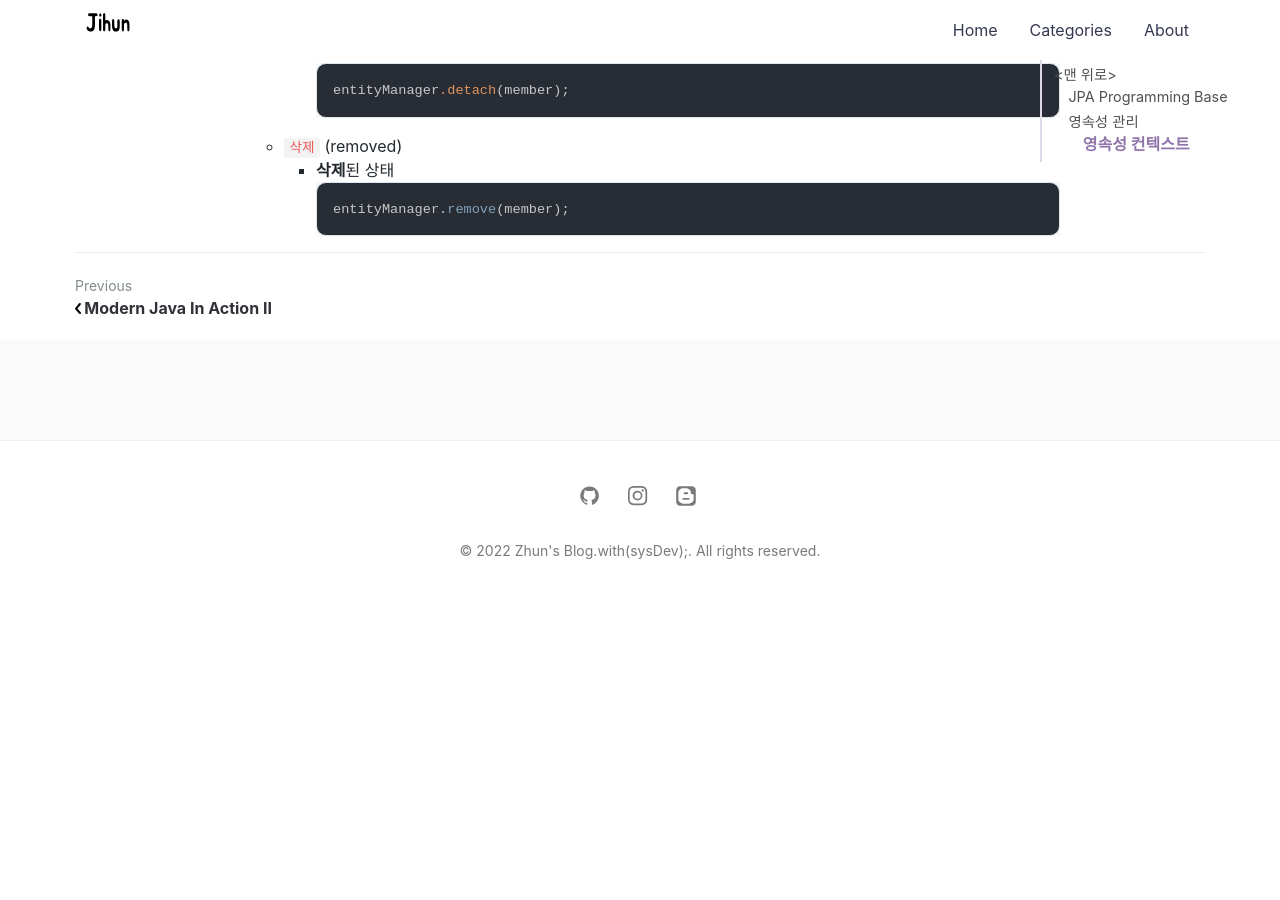
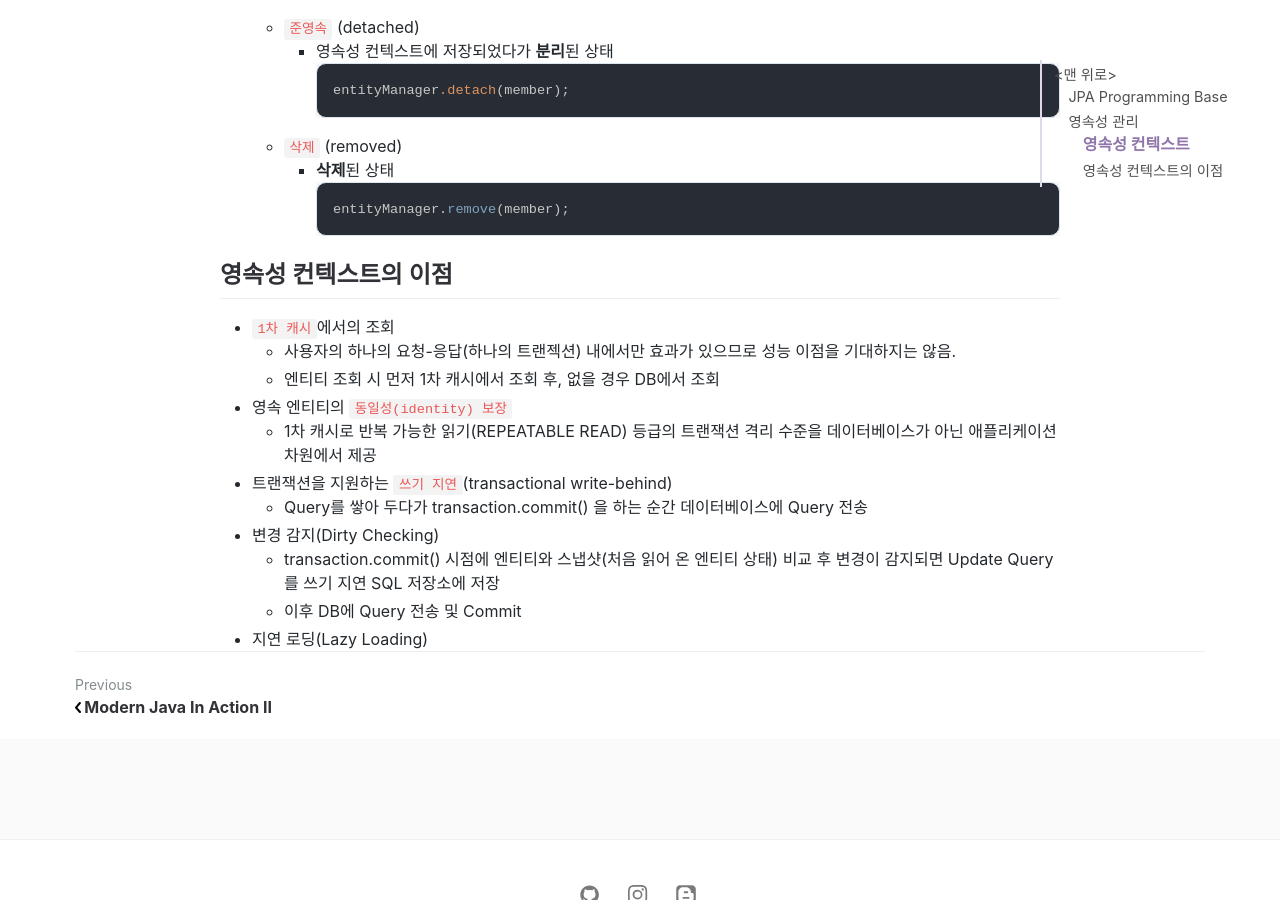
Before and after one commit to jihunparkme/jihunparkme.github.io, a Jekyll site: the page built from _posts/2022-03-29-JPA-Programming-base.md, in a window 1280 px wide and 900 px high, scrolled down 2040 px. Built offline with Jekyll 4.4.1, drawn with Linux system fonts in a browser that asks for light colours; nearby versions of some CDN libraries; comment, search, counter and statistics services are not loaded; before the commit the page ends 2646 px from its top, so only the background shows below that; some of the changed text lies outside the part shown.

Commit message:
[영속성 관리 - 내부 동작 방식] 영속성 컨텍스트 2

````diff
--- a/_posts/2022-03-29-JPA-Programming-base.md
+++ b/_posts/2022-03-29-JPA-Programming-base.md
@@ -74,3 +74,17 @@ featured-img: jpa-base
       ```java
       entityManager.remove(member);
       ```
+
+## 영속성 컨텍스트의 이점
+
+- `1차 캐시`에서의 조회
+  - 사용자의 하나의 요청-응답(하나의 트랜젝션) 내에서만 효과가 있으므로 성능 이점을 기대하지는 않음.
+  - 엔티티 조회 시 먼저 1차 캐시에서 조회 후, 없을 경우 DB에서 조회
+- 영속 엔티티의 `동일성(identity) 보장`
+  - 1차 캐시로 반복 가능한 읽기(REPEATABLE READ) 등급의 트랜잭션 격리 수준을 데이터베이스가 아닌 애플리케이션 차원에서 제공
+- 트랜잭션을 지원하는 `쓰기 지연`(transactional write-behind)
+  - Query를 쌓아 두다가 transaction.commit() 을 하는 순간 데이터베이스에 Query 전송
+- 변경 감지(Dirty Checking)
+  - transaction.commit() 시점에 엔티티와 스냅샷(처음 읽어 온 엔티티 상태) 비교 후 변경이 감지되면 Update Query 를 쓰기 지연 SQL 저장소에 저장
+  - 이후 DB에 Query 전송 및 Commit
+- 지연 로딩(Lazy Loading)
````
